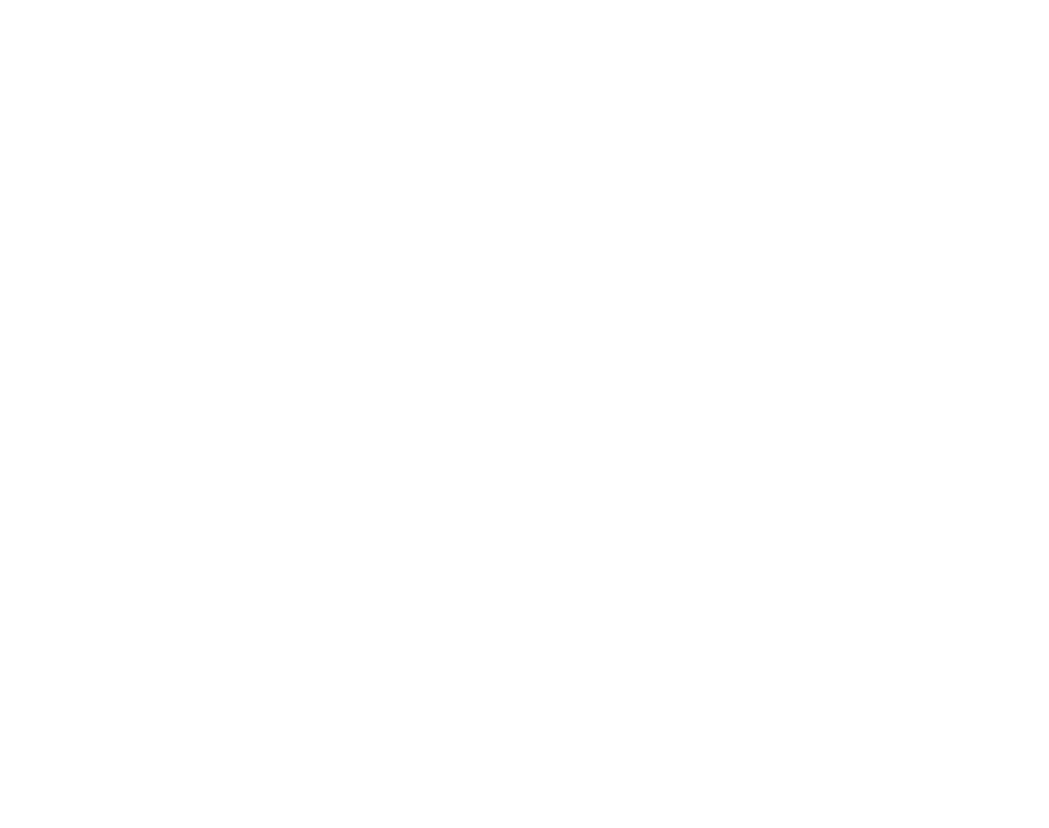
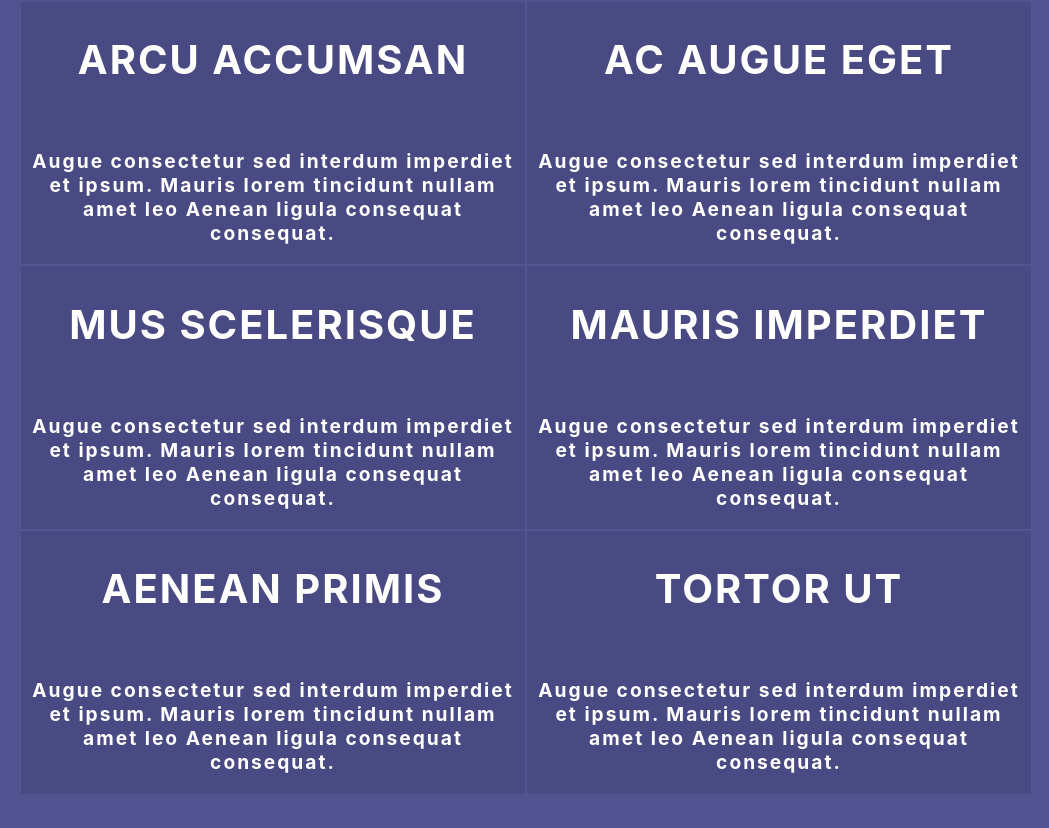
Before and after one commit to declan-casey/africanMarket, a React (Create React App) app in the folder africanmarket/: page / in a window 1280 px wide. Shown: the part 2952-3780 px from the top of the page, without its empty margins (114-1163 px from the left). Before the commit the page ends 2934 px from the top, so only its background shows below. Built offline with nearby package versions, Linux system fonts and the light colour scheme.

Commit message:
added individual cards with a border in the bottom div, not perfectly reactive but still working on it. need to still add icons and navbar pop out menu

```diff
--- a/africanmarket/src/App.js
+++ b/africanmarket/src/App.js
@@ -110,8 +110,13 @@
 `
 
 const GalleryImg = styled.img`
-height:30vh;
+height:40vh;
 width:auto;
+
+`
+const GalleryImgThree = styled.img`
+height:auto;
+width:40%;
 
 `
 
@@ -134,7 +139,7 @@
 
 const GalleryTwo = styled.div`
 display:flex;
-align-items:left;
+align-items:center;
 justify-content:center;
 flex-direction:row;
 width:100%;
@@ -201,12 +206,26 @@
 padding:5rem;
 `
 
+const BottomDivHeadings = styled.h2`
+display:flex;
+align-items:center;
+justify-content:center;
+font-size:2.5rem;
+letter-spacing: 2px;
+color:white;
+padding-bottom:2rem;
+
+`
+
 const BottomDivHeading = styled.h2`
 display:flex;
 align-items:center;
 justify-content:center;
 font-size:2.5rem;
 letter-spacing: 2px;
+color:white;
+padding-bottom:2rem;
+border-bottom:solid 1px #2c333a;
 `
 
 const BottomDivPar = styled.p`
@@ -215,15 +234,28 @@
 justify-content:center;
 font-size:1.2rem;
 letter-spacing:2px;
+color:white;
 
 `
 
 const BottomDivContent = styled.h2`
 display:flex;
 align-items:center;
+flex-direction:row;
+flex-wrap:wrap;
+letter-spacing: 2px;
 justify-content:center;
-letter-spacing: 2px;
+
 `
+
+const BottomDivCard = styled.div`
+width:45%;
+height: 30%;
+text-align:center;
+background-color:#494a83;
+border: solid .1px #535493;
+`
+
 
 const FooterOptions = styled.div`
 display:flex;
@@ -239,11 +271,13 @@
 display:flex;
 flex-direction:column;
 width:25%;
+margin-right:25%;
 color:white;
 
 `
 const FooterButtons = styled.div`
 display:flex;
+margin-left:25%;
 flex-direction:column;
 `
 
@@ -258,13 +292,26 @@
 letter-spacing:2px;
 `
 
+const ActivateButtonFoot = styled.button`
+background-color:#DE6852;
+color:white;
+border:none;
+border-radius:4px;
+font-size:15px;
+padding:15% 15%;
+display:flex;
+letter-spacing:2px;
+margin: 3rem auto 0rem auto;
+
+`
+
 const LearnButton = styled.button`
 background-color:black;
 color:white;
 border:none;
 border-radius:4px;
 font-size:15px;
-padding:1rem 1.5rem;
+padding:5% 5%;
 display:flex;
 letter-spacing:2px;
 margin: 3rem auto 3rem auto;
@@ -272,18 +319,6 @@
 
 `
 
-const ActivateButtonFoot = styled.button`
-background-color:#DE6852;
-color:white;
-border:none;
-border-radius:4px;
-font-size:15px;
-padding:1rem 1.5rem;
-display:flex;
-letter-spacing:2px;
-margin: 3rem auto 0rem auto;
-
-`
 
 const Social = styled.div`
 
@@ -293,28 +328,36 @@
 
   return (
 
-    <StyledApp >
+
+    <StyledApp>
+
+
       <TopOfPage>
+
         <Nav>African Marketplace</Nav>
         <HeaderOne>African Marketplace</HeaderOne>
         <Paragraph>SAUTI AFRICA EMPOWERS SMALL BUSINESS OWNERS, PARTICULARLY WOMEN,
 TO IMPROVE THEIR BUSINESS AND ECONOMIC OPPORTUNITIES
 TO GROW OUT OF POVERTY.</Paragraph>
         <ActivateButton>ACTIVATE</ActivateButton>
+
       </TopOfPage>
+
 
 
       <CenterDiv>
 
         <HeaderTwo>ARCU ALIQUET VEL LOBORTIS ATA NISL
 EGET AUGUE AMET ALIQUET NISL CEP DONEC</HeaderTwo>
-
         <ParagraphTwo>Aliquam ut ex ut augue consectetur interdum. Donec amet imperdiet eleifend
 fringilla tincidunt. Nullam dui leo Aenean mi ligula, rhoncus ullamcorper.</ParagraphTwo>
 
       </CenterDiv>
 
+
+
       <Gallery>
+
         <GalleryOne>
           <GalleryImg src={GalleryOneImg}/>
           <GalleryTextSpan>
@@ -323,6 +366,8 @@
           <GalleryParOne>Aliquam ut ex ut augue consectetur interdum. Donec hendrerit imperdiet. Mauris eleifend fringilla nullam aenean mi ligula.</GalleryParOne>
           </GalleryTextSpan>
         </GalleryOne>
+
+
 
         <GalleryTwo>
           <GalleryTextSpan>
@@ -333,8 +378,10 @@
             <GalleryImg src={GalleryTwoImg}/>
         </GalleryTwo>
 
+
+
         <GalleryThree>
-          <GalleryImg src={GalleryThreeImg}/>
+          <GalleryImgThree src={GalleryThreeImg}/>
           <GalleryTextSpan>
             <GalleryHeadThree>AUGUE ELEIFEND ALIQUETSED CONDIMENTUM</GalleryHeadThree>
             <GalleryParThree>Aliquam ut ex ut augue consectetur interdum. Donec hendrerit imperdiet. Mauris eleifend fringilla nullam aenean mi ligula.</GalleryParThree>
@@ -343,41 +390,70 @@
 
       </Gallery>
 
+
+
       <BottomDiv>
 
         <BottomDivHeading>ACCUMSAN MUS TORTOR NUNC ALIQUET</BottomDivHeading>
-
         <BottomDivPar>ut ex ut augue consectetur interdum. Donec amet imperdiet eleifend
 fringilla tincidunt. Nullam dui leo Aenean mi ligula, rhoncus ullamcorper.</BottomDivPar>
+        <BottomDivContent>
 
-      <BottomDivContent>
+          <BottomDivCard>
+            <BottomDivHeadings>ARCU ACCUMSAN</BottomDivHeadings>
+            <BottomDivPar>Augue consectetur sed interdum imperdiet et ipsum. Mauris lorem tincidunt nullam amet leo Aenean ligula consequat consequat.</BottomDivPar>
+          </BottomDivCard>
+
+          <BottomDivCard>
+            <BottomDivHeadings>AC AUGUE EGET</BottomDivHeadings>
+            <BottomDivPar>Augue consectetur sed interdum imperdiet et ipsum. Mauris lorem tincidunt nullam amet leo Aenean ligula consequat consequat.</BottomDivPar>
+          </BottomDivCard>
+
+          <BottomDivCard>
+            <BottomDivHeadings>MUS SCELERISQUE</BottomDivHeadings>
+            <BottomDivPar>Augue consectetur sed interdum imperdiet et ipsum. Mauris lorem tincidunt nullam amet leo Aenean ligula consequat consequat.</BottomDivPar>
+          </BottomDivCard>
+
+          <BottomDivCard>
+            <BottomDivHeadings>MAURIS IMPERDIET</BottomDivHeadings>
+            <BottomDivPar>Augue consectetur sed interdum imperdiet et ipsum. Mauris lorem tincidunt nullam amet leo Aenean ligula consequat consequat.</BottomDivPar>
+          </BottomDivCard>
+
+          <BottomDivCard>
+            <BottomDivHeadings>AENEAN PRIMIS</BottomDivHeadings>
+            <BottomDivPar>Augue consectetur sed interdum imperdiet et ipsum. Mauris lorem tincidunt nullam amet leo Aenean ligula consequat consequat.</BottomDivPar>
+          </BottomDivCard>
+
+          <BottomDivCard>
+            <BottomDivHeadings>TORTOR UT</BottomDivHeadings>
+            <BottomDivPar>Augue consectetur sed interdum imperdiet et ipsum. Mauris lorem tincidunt nullam amet leo Aenean ligula consequat consequat.</BottomDivPar>
+          </BottomDivCard>
 
         </BottomDivContent>
 
       </BottomDiv>
 
+
+
       <FooterOptions>
 
         <FooterContent>
-
           <FooterHead>ARCUE UT VEL COMMODO</FooterHead>
-
           <FooterPar>Aliquam ut ex ut augue consectetur interdum endrerit imperdiet amet eleifend fringilla.</FooterPar>
-
         </FooterContent>
 
         <FooterButtons>
-
           <ActivateButtonFoot>ACTIVATE</ActivateButtonFoot>
-
           <LearnButton>LEARN MORE</LearnButton>
-
         </FooterButtons>
 
       </FooterOptions>
 
 
+
       <Social></Social>
+
+
 
     </StyledApp>
 
```
Also changed, not shown: 1 other file (tests, documents, lock files or other folders). Lines whose indentation alone changed are shown as unchanged.
